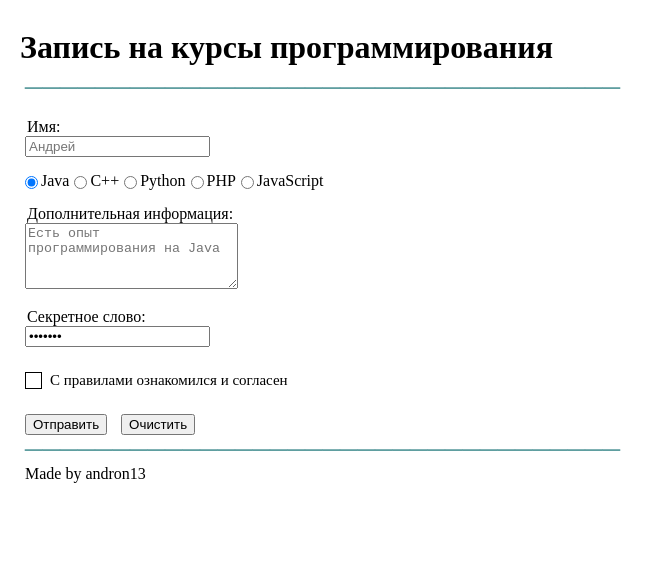
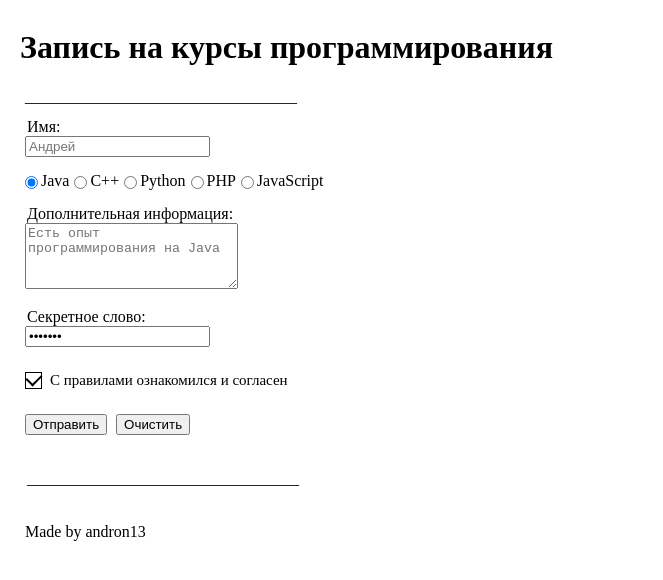
Before and after one commit to ivan199819981998/i20, a plain HTML site: page 2)Forms/2)Forms/index.html in a window 1280 px wide. Shown: the whole page, without its empty margins (0-663 px from the left). Drawn offline with Linux system fonts and the light colour scheme.

Commit message:
Update CSS.css

```diff
--- a/2)Forms/2)Forms/css/CSS.css
+++ b/2)Forms/2)Forms/css/CSS.css
@@ -18,24 +18,20 @@
 }
 
 .topline{
-    margin: -50px 10px;
-    color: cadetblue;
-    font-size: 35px;
+    margin: -15px 10px;
 }
 
 .bottomline{
-    margin: -35px 10px;
-    color: cadetblue;
-    font-size: 35px;
+    margin: 20px 12px;
 }
 
 .bottomtext{
     margin: 0px 10px;
 }
 
-.button{
-    margin: 0 5px;
-}
+
+
+
 
 .container {
     display: block;
@@ -70,11 +66,11 @@
   .highload2:after {
     content: "";
     position: absolute;
-    display: flex;
+    display: none;
   }
 
    .check-highload:checked ~ .highload2:after {
-    display: none;
+    display: flex;
   }
 
    .highload2:after {
```
